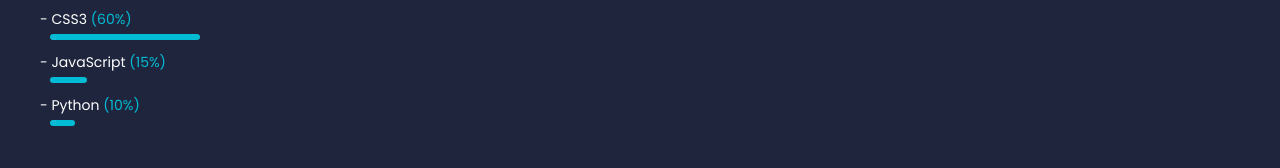
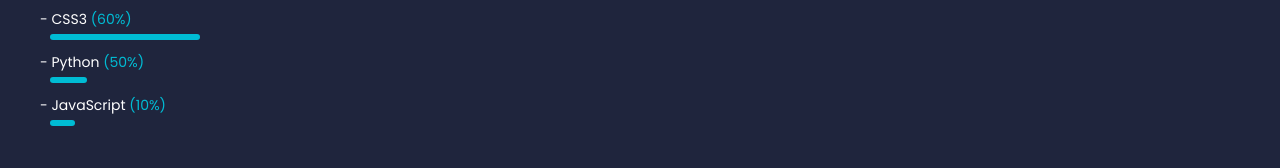
Before and after one commit to auncnnck/Rafka-Imanda-Web-V1-deprecated, a plain HTML site: page index.html in a window 1280 px wide. Shown: the part 4214-4382 px from the top of the page. Drawn offline with nearby package versions, Linux system fonts and the light colour scheme.

Commit message:
Update index.html

```diff
--- a/index.html
+++ b/index.html
@@ -434,11 +434,11 @@ Saya pro-aktif dan ambisius melakukan hal yang saya gemari, termasuk pemrograman
    <li class="bar css">
 
            </li>
-           <li>- JavaScript <span>(15%)</span></li>
+           <li>- Python <span>(50%)</span></li>
    <li class="bar js">
 
            </li>
-           <li>- Python <span>(10%)</span></li>
+           <li>- JavaScript <span>(10%)</span></li>
    <li class="bar r">
 
            </li>
```
